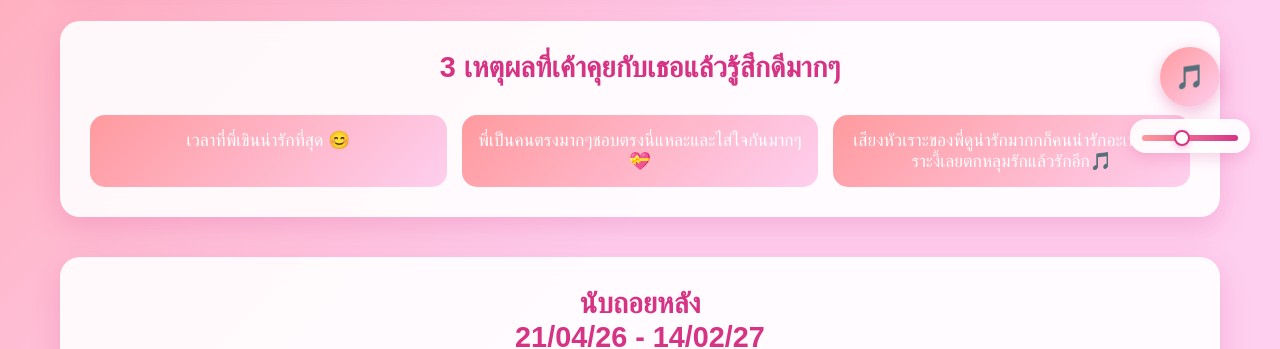
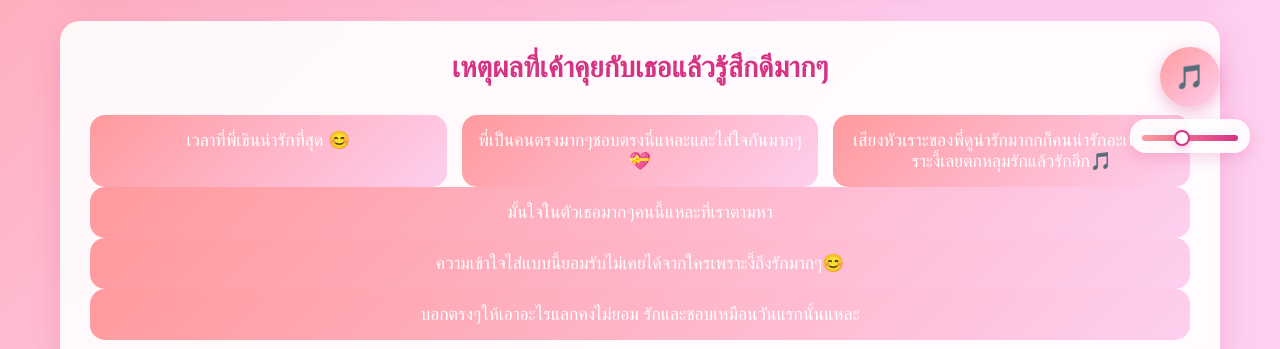
Before and after one commit to 21phanu/My_love, a website: page valentine.html in a window 1280 px wide. Shown: the part 617-966 px from the top of the page. Drawn offline with Linux system fonts and the light colour scheme; a web font is replaced by a local one.

Commit message:
Update valentine.html

```diff
--- a/valentine.html
+++ b/valentine.html
@@ -37,13 +37,16 @@
             </section>
 
             <section class="reasons">
-                <h3>3 เหตุผลที่เค้าคุยกับเธอแล้วรู้สึกดีมากๆ</h3>
+                <h3>เหตุผลที่เค้าคุยกับเธอแล้วรู้สึกดีมากๆ</h3>
                 <div class="reasons-list">
                     <div class="reason-item">เวลาที่พี่เขินน่ารักที่สุด 😊</div>
                     <div class="reason-item">พี่เป็นคนตรงมากๆชอบตรงนี่แหละและไส่ใจกันมากๆ💝</div>
                     <div class="reason-item">
                         เสียงหัวเราะของพี่ดูน่ารักมากกก็คนน่ารักอะเนอะเพราะงี้เลยตกหลุมรักแล้วรักอีก🎵</div>
                 </div>
+                <div class="reason-item">มั้นใจในตัวเธอมากๆคนนี้แหละที่เราตามหา</div>
+                <div class="reason-item">ความเข้าใจไส่แบบนี้ยอมรับไม่เคยได้จากใครเพราะงี้ถึงรักมากๆ😊</div>
+                <div class="reason-item">บอกตรงๆให้เอาอะไรแลกคงไม่ยอม รักและชอบเหมือนวันแรกนั้นแหละ</div>
             </section>
 
             <section class="interactive-section">
```
